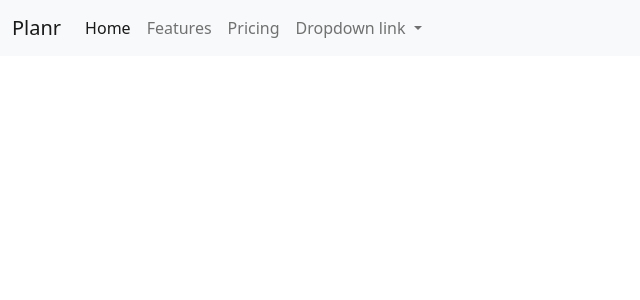
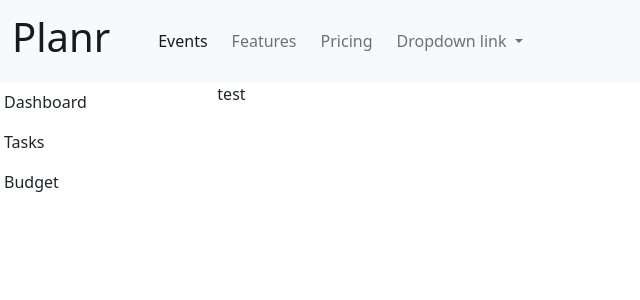
Before and after one commit to jacomer2/Event-Planner, an Angular app in the folder EventPlannerUI/EventPlanner.UI/: page / in a window 1280 px wide. Shown: the top 300 px of the page, without its empty margins (0-640 px from the left). Built offline with nearby package versions, Linux system fonts and the light colour scheme.

Commit message:
nav bar included

```diff
--- a/EventPlannerUI/EventPlanner.UI/src/app/app.component.html
+++ b/EventPlannerUI/EventPlanner.UI/src/app/app.component.html
@@ -1,3 +1,19 @@
 <app-navbar></app-navbar>
+<div class="row">
+  <ul class="nav flex-column col-2">
+    <li class="nav-item">
+      <a class="nav-link active text-dark" aria-current="page" href="#">Dashboard</a>
+    </li>
+    <li class="nav-item">
+      <a class="nav-link text-dark" href="#">Tasks</a>
+    </li>
+    <li class="nav-item">
+      <a class="nav-link text-dark" href="#">Budget</a>
+    </li>
+  </ul>
+  <div class="flex-column col-9">
+    test
+  </div>
+</div>
 
 <router-outlet></router-outlet>
--- a/EventPlannerUI/EventPlanner.UI/src/app/navbar/navbar.component.html
+++ b/EventPlannerUI/EventPlanner.UI/src/app/navbar/navbar.component.html
@@ -1,22 +1,26 @@
 <nav class="navbar navbar-expand-lg bg-light">
     <div class="container-fluid">
-      <a class="navbar-brand" href="#">Planr</a>
-      <button class="navbar-toggler" type="button" data-bs-toggle="collapse" data-bs-target="#navbarNavDropdown" aria-controls="navbarNavDropdown" aria-expanded="false" aria-label="Toggle navigation">
+        <a class="navbar-brand" href="#">
+            <h1>Planr</h1>
+        </a>
+        <button class="navbar-toggler" type="button" data-bs-toggle="collapse" data-bs-target="#navbarNavDropdown"
+            aria-controls="navbarNavDropdown" aria-expanded="false" aria-label="Toggle navigation">
             <span class="navbar-toggler-icon"></span>
         </button>
-      <div class="collapse navbar-collapse" id="navbarNavDropdown">
+        <div class="collapse navbar-collapse ms-4" id="navbarNavDropdown">
             <ul class="navbar-nav">
                 <li class="nav-item">
-            <a class="nav-link active" aria-current="page" href="#">Home</a>
+                    <a class="nav-link active" aria-current="page" href="#">Events</a>
                 </li>
-          <li class="nav-item">
+                <li class="nav-item ms-2">
                     <a class="nav-link" href="#">Features</a>
                 </li>
-          <li class="nav-item">
+                <li class="nav-item ms-2">
                     <a class="nav-link" href="#">Pricing</a>
                 </li>
-          <li class="nav-item dropdown">
-            <a class="nav-link dropdown-toggle" href="#" role="button" data-bs-toggle="dropdown" aria-expanded="false">
+                <li class="nav-item dropdown ms-2">
+                    <a class="nav-link dropdown-toggle" href="#" role="button" data-bs-toggle="dropdown"
+                        aria-expanded="false">
                         Dropdown link
                     </a>
                     <ul class="dropdown-menu">
```
Lines whose indentation alone changed are shown as unchanged.
